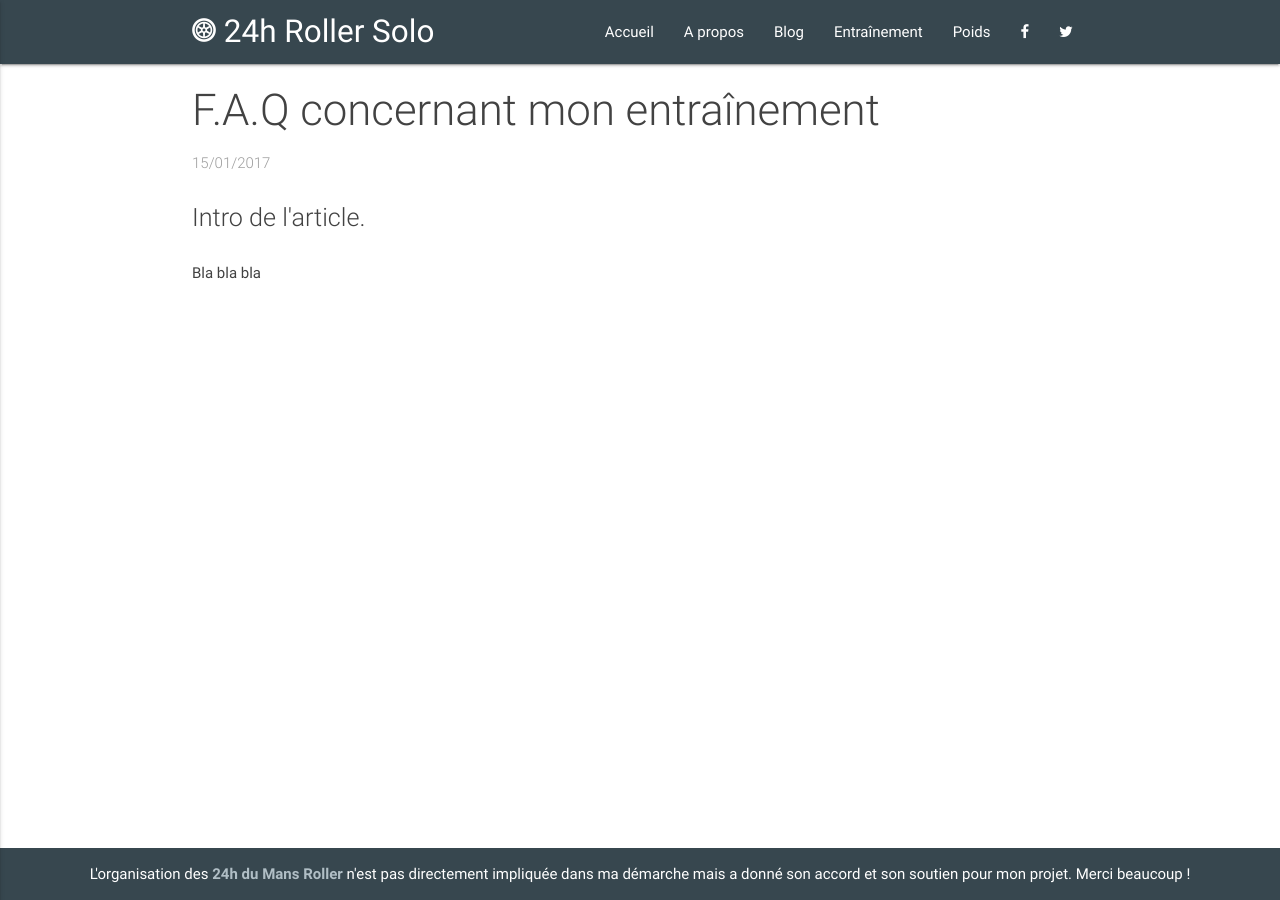
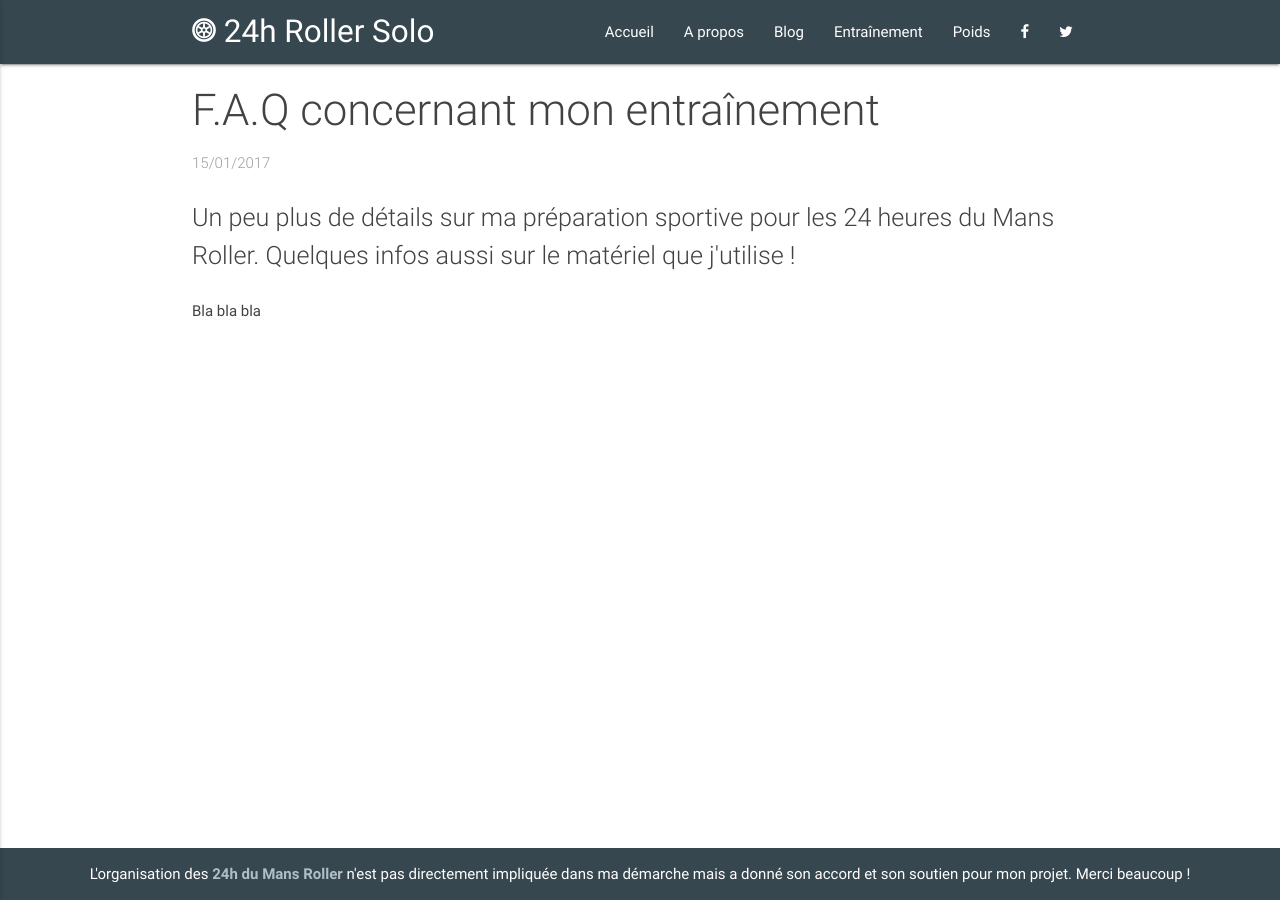
Before and after one commit to 24hRollerSolo/24hRollerSolo.github.io, a Jekyll site: the page built from _posts/2017-01-15-comment-je-m-entraine.html, in a window 1280 px wide. Built offline with Jekyll 4.4.1, drawn with Linux system fonts in a browser that asks for light colours; comment, search, counter and statistics services are not loaded.

Commit message:
Blog post intros

```diff
--- a/_posts/2017-01-01-pourquoi.html
+++ b/_posts/2017-01-01-pourquoi.html
@@ -8,7 +8,8 @@ excerpt_separator: <!--more-->
 ---
 
 <p class="flow-text grey-text text-darken-3">
-  Intro de l'article.
+  Vous vous demandez sûrement pourquoi je me lance en solo pendant 24 heures sur des rollers ?
+  Voici les explications ! 😉
 </p>
 
 <!--more-->
--- a/_posts/2017-01-08-1-euro-par-km.html
+++ b/_posts/2017-01-08-1-euro-par-km.html
@@ -8,7 +8,8 @@ excerpt_separator: <!--more-->
 ---
 
 <p class="flow-text grey-text text-darken-3">
-  Intro de l'article.
+  Je soutiens la Fédération Française des Diabétiques
+  en m'engageant à donner un euro par kilomètre parcouru pendant les 24 heures !
 </p>
 
 <!--more-->
--- a/_posts/2017-01-15-comment-je-m-entraine.html
+++ b/_posts/2017-01-15-comment-je-m-entraine.html
@@ -8,7 +8,8 @@ excerpt_separator: <!--more-->
 ---
 
 <p class="flow-text grey-text text-darken-3">
-  Intro de l'article.
+  Un peu plus de détails sur ma préparation sportive pour les 24 heures du Mans Roller.
+  Quelques infos aussi sur le matériel que j'utilise !
 </p>
 
 <!--more-->
```
